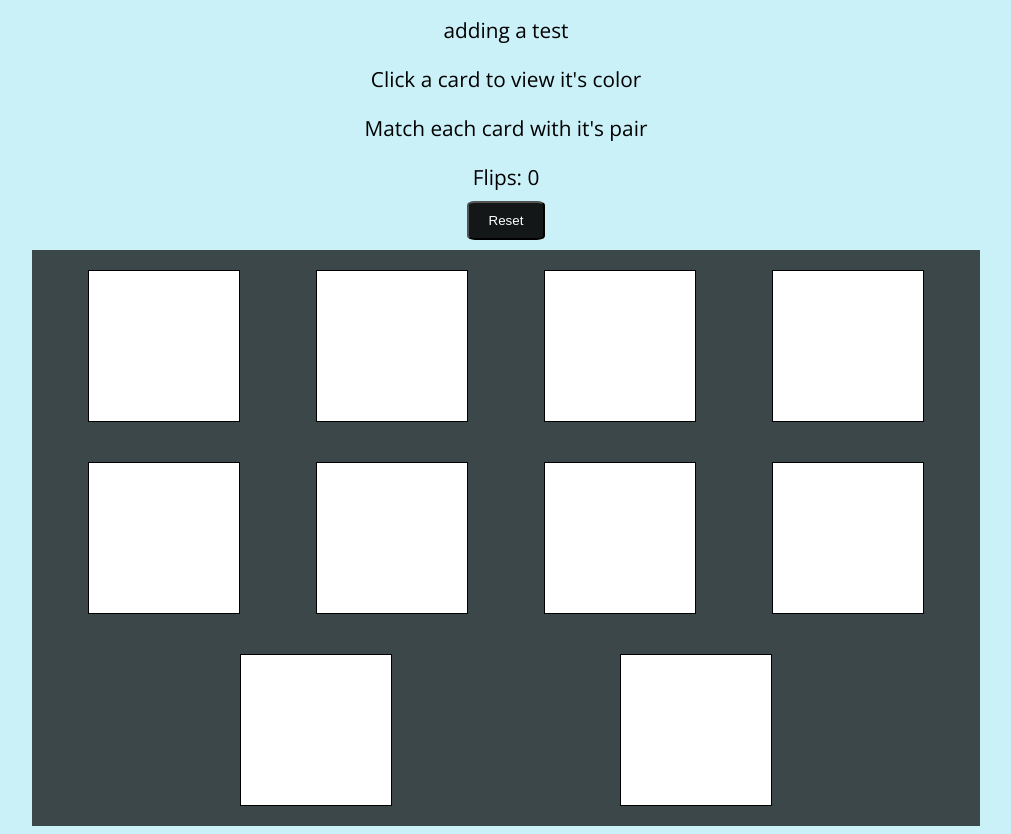
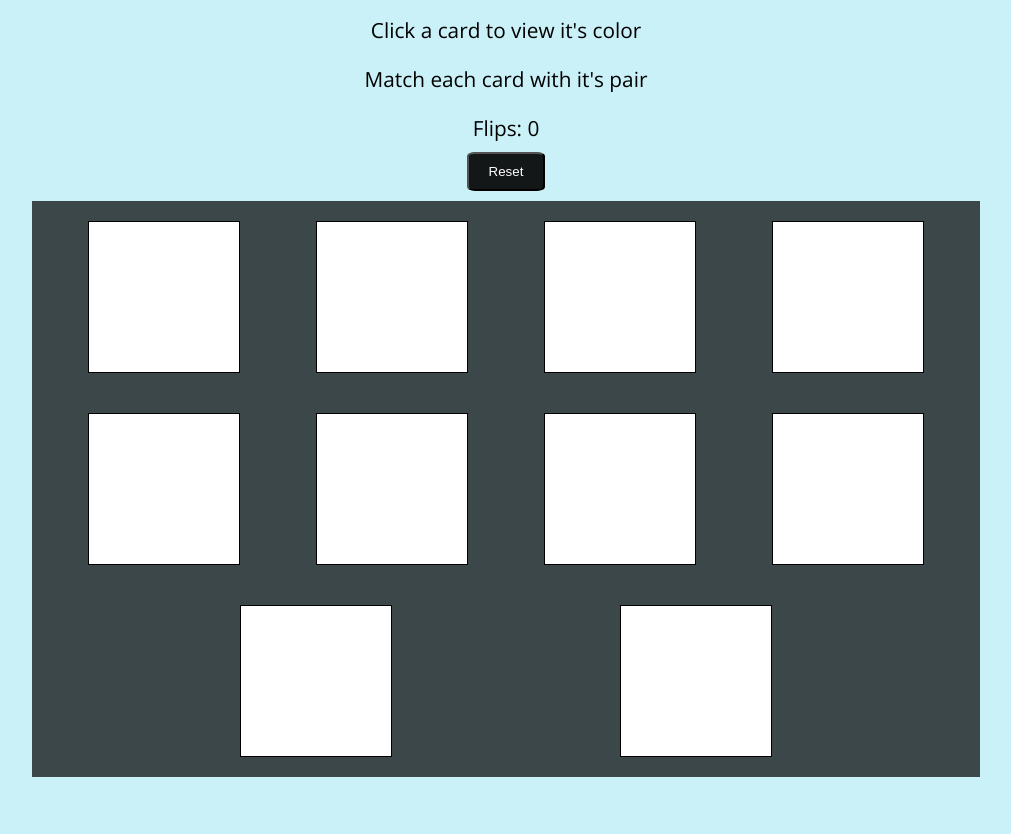
Before and after one commit to ndeakers/memory_card_game, a plain HTML site: page index.html in a window 1280 px wide. Shown: the part 113-947 px from the top of the page, without its empty margins (134-1145 px from the left). After the commit the page ends 898 px from the top, so only its background shows below. Drawn offline with nearby package versions, Linux system fonts and the light colour scheme.

Commit message:
deleted test. gh pages updated

```diff
--- a/index.html
+++ b/index.html
@@ -12,7 +12,7 @@
 <body>
 
   <h1>Memory Game</h1>
-  <p>adding a test</p>
+
   <p>Click a card to view it's color</p>
 
   <p>Match each card with it's pair</p>
```
